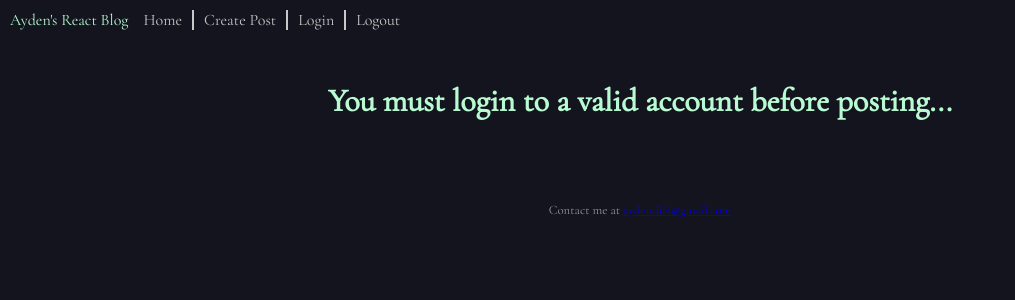
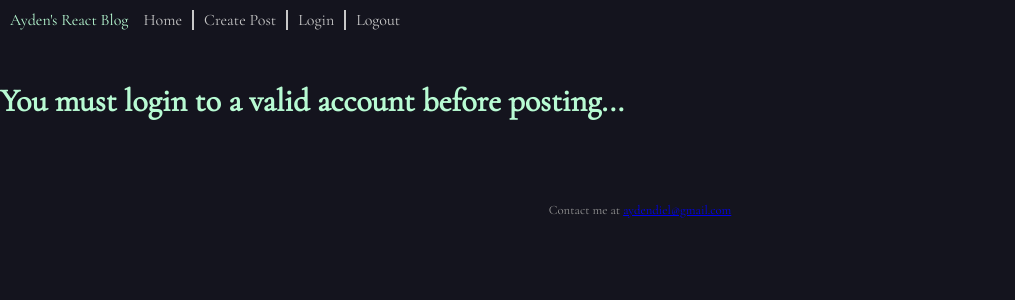
Before and after one commit to leiDnedyA/React-Blog, a React (Create React App) app in the folder client/: page /createpost in a window 1280 px wide. Shown: the top 300 px of the page, without its empty margins (0-1015 px from the left). Built offline with nearby package versions, Linux system fonts and the light colour scheme; no server answers.

Commit message:
reworked CSS

```diff
--- a/client/src/App.css
+++ b/client/src/App.css
@@ -22,9 +22,9 @@ body {
 
 .body {
   display: flex;
-  margin: 5px;
-  align-items: center;
-  justify-content: center;
+  /* align-items: center; */
+  justify-content: left;
+  width: 100%;
 }
 
 .footer {
@@ -36,7 +36,8 @@ body {
 }
 
 .home {
-  padding: 5px 20% 5px 20%;
+  margin-left: 20%;
+  margin-right: 20%;
 }
 
 .navbar {
@@ -54,7 +55,6 @@ body {
 
 /* WORK ON THIS VVV (get links on right side of navbar) */
 .navbarLinks {
-  /* text-align: right; */
   justify-content: left;
 }
 
@@ -146,11 +146,11 @@ body {
 }
 
 .card {
-
   border: 1px solid var(--main-color);
   border-radius: 3px;
   padding: 20px;
-  color: var(--main-color)
+  width: 80%;
+  color: var(--main-color);
 }
 
 .userFormLabel {
@@ -220,6 +220,15 @@ body {
   float: right;
 }
 
+.ellipsisOverflow {
+  white-space: nowrap;
+  line-height: 1.5em;
+  height: 1.5em;
+  width: 600px; /* TEMPORARY SOLUTION */
+  overflow: hidden;
+  text-overflow: ellipsis;
+}
+
 ::placeholder {
   color: var(--secondary-color);
 }
--- a/client/src/elements/ArticleHeadline.js
+++ b/client/src/elements/ArticleHeadline.js
@@ -7,7 +7,8 @@ export default function ArticleHeadline(props) {
         navigate(`/article/${props.id}`)
     }}>
         <h3>{props.title}</h3>
-        <p><cite className="authorName">{props.author}</cite>: {props.body}</p>
+        <p><cite className="authorName">{props.author}</cite>: </p>
+        <div className="ellipsisOverflow">{props.body}</div>
         <p>{secondsToDate(props.date)}</p>
     </div>
 }
--- a/client/src/pages/CreatePost.js
+++ b/client/src/pages/CreatePost.js
@@ -45,8 +45,9 @@ function CreatePost() {
 
     const getUserEmail = _ => (currentUser !== null ? currentUser.email : 'Undefined');
 
-    return (<Card className="createPostBody">
-        <div >
+    return (
+        <Card className="createPostBody">
+        <div>
             <h1 className="createPostHeader">Create Post</h1>
             <p>Current user: {getUserEmail()}</p>
 
```
